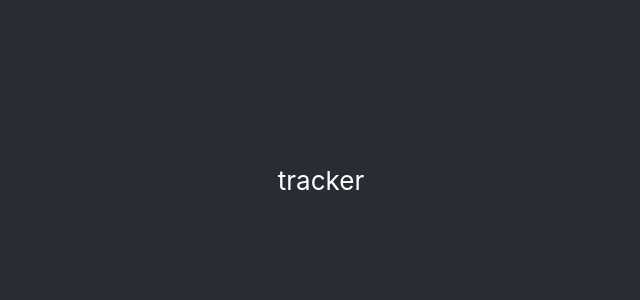
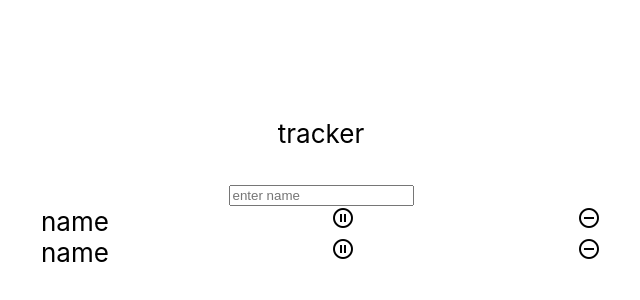
Before and after one commit to AShoful/trackers, a React (Create React App) app: page / in a window 1280 px wide. Shown: the part 220-520 px from the top of the page, without its empty margins (319-959 px from the left). Built offline with nearby package versions, Linux system fonts and the light colour scheme.

Commit message:
added Components (Tracker, Input)

```diff
--- a/public/index.html
+++ b/public/index.html
@@ -25,6 +25,8 @@
       Learn how to configure a non-root public URL by running `npm run build`.
     -->
     <title>React App</title>
+    <link href="https://fonts.googleapis.com/icon?family=Material+Icons"
+      rel="stylesheet">
   </head>
   <body>
     <noscript>You need to enable JavaScript to run this app.</noscript>
--- a/src/App.css
+++ b/src/App.css
@@ -1,10 +1,10 @@
 .App {
-  text-align: center;
-}
-
-.App-logo {
-  height: 40vmin;
-  pointer-events: none;
+  min-height: 100vh;
+  display: flex;
+  flex-direction: column;
+  align-items: center;
+  justify-content: center;
+  font-size: calc(10px + 2vmin);
 }
 
 @media (prefers-reduced-motion: no-preference) {
@@ -14,25 +14,10 @@
 }
 
 .App-header {
-  background-color: #282c34;
   min-height: 100vh;
   display: flex;
   flex-direction: column;
   align-items: center;
   justify-content: center;
   font-size: calc(10px + 2vmin);
-  color: white;
 }
-
-.App-link {
-  color: #61dafb;
-}
-
-@keyframes App-logo-spin {
-  from {
-    transform: rotate(0deg);
-  }
-  to {
-    transform: rotate(360deg);
-  }
-}
--- a/src/App.js
+++ b/src/App.js
@@ -1,11 +1,24 @@
 import './App.css';
+import Input from './Components/Input/Input';
+import Tracker from './Components/Tracker/Tracker';
+
+const TRACKERS = [
+  { name: 'name',
+    isStarted: false
+  },
+  { name: 'name',
+    isStarted: false
+  }
+]
 
 function App() {
   return (
     <div className="App">
-      <header className="App-header">
-        <p>tracker</p>
-      </header>
+      <p>tracker</p>
+      <Input />
+      {
+        TRACKERS.map((item, i) => <Tracker key={i} name={item.name} isStarted={item.isStarted} />)
+      }
     </div>
   );
 }
--- /dev/null
+++ b/src/Components/Input/Input.js
@@ -0,0 +1,23 @@
+import React, { useState } from 'react'
+
+const Input = () => {
+
+  const [value, setValue] = useState('')
+
+  const handleSubmit = (e) => {
+    e.preventDefault();
+    console.log(value)
+    setValue('')
+  }
+
+  return <div>
+    <form onSubmit={handleSubmit}>
+      <input type="text"
+        placeholder="enter name"
+        onChange={(e) => setValue(e.target.value)}
+        value={value} />
+    </form>
+  </div>
+}
+
+export default Input
--- /dev/null
+++ b/src/Components/Tracker/Tracker.css
@@ -0,0 +1,5 @@
+.tracker_p {
+  display: flex;
+  justify-content: space-between;
+  width: 560px;
+}
--- /dev/null
+++ b/src/Components/Tracker/Tracker.js
@@ -0,0 +1,16 @@
+import React from 'react'
+import './Tracker.css'
+
+const Tracker = ({name, isStarted}) => {
+
+  const icon = <span className="material-icons">
+      {isStarted ? "play_circle_outline" : "pause_circle_outline" }
+    </span>
+
+  const del = <span className="material-icons"> remove_circle_outline</span>
+
+  return <div className="tracker_p"> {name}{icon} {del}  </div>
+
+}
+
+export default Tracker
```
